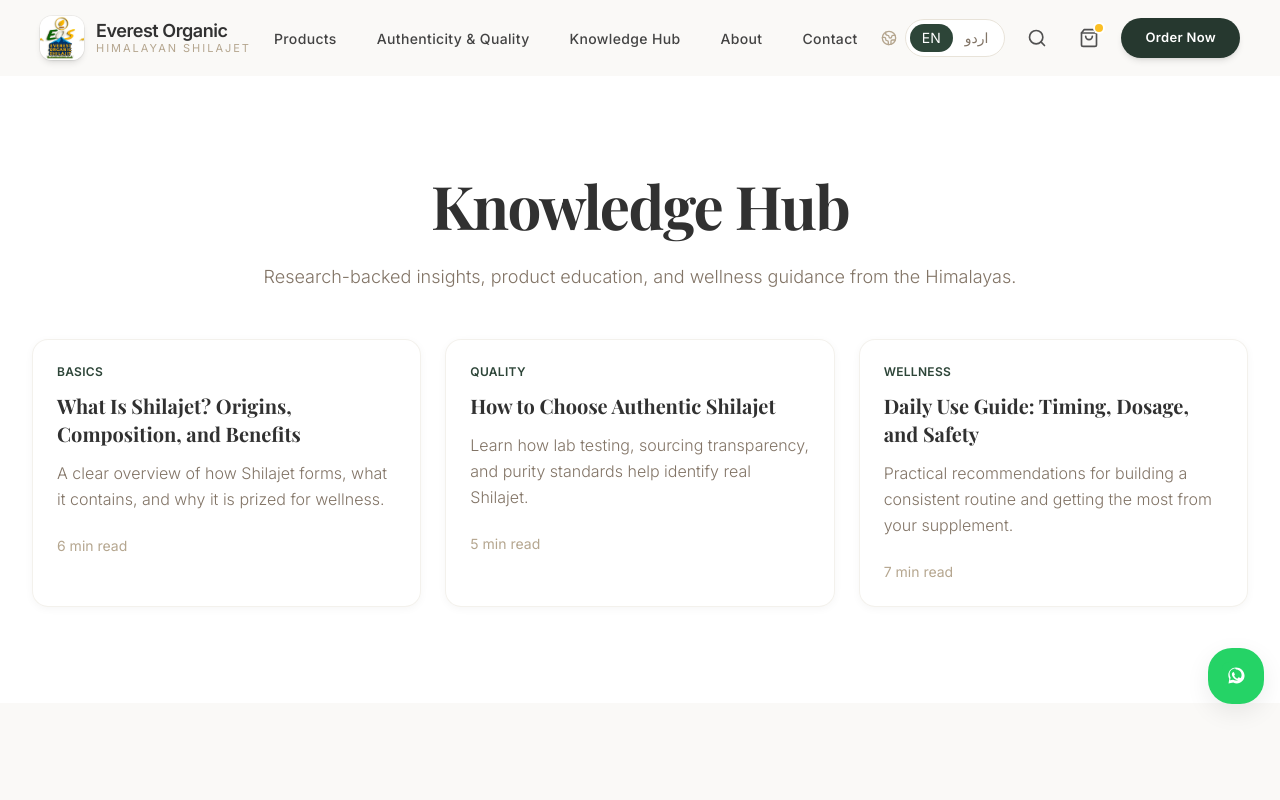
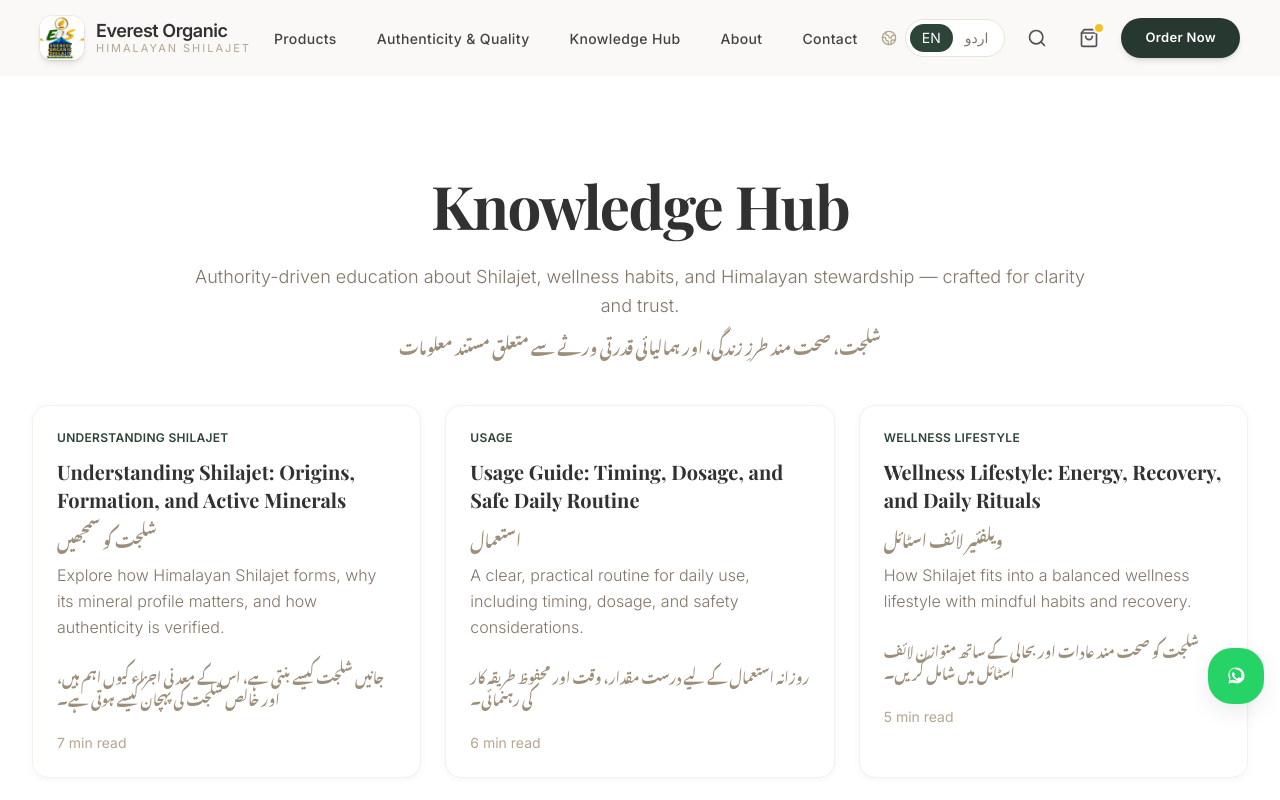
Before and after one commit to alhadiexports0313/everest-app, a Next.js app: page /knowledge-hub in a window 1280 px wide. Shown: the top 800 px of the page. Built offline with nearby package versions, Linux system fonts and the light colour scheme; a web font is replaced by a local one.

Commit message:
feat(knowledge-hub): add Urdu content and update post structure

```diff
--- a/app/knowledge-hub/page.tsx
+++ b/app/knowledge-hub/page.tsx
@@ -1,24 +1,43 @@
 const posts = [
   {
-    title: "What Is Shilajet? Origins, Composition, and Benefits",
-    category: "Basics",
+    title: "Understanding Shilajet: Origins, Formation, and Active Minerals",
+    category: "Understanding Shilajet",
+    readTime: "7 min read",
+    excerpt:
+      "Explore how Himalayan Shilajet forms, why its mineral profile matters, and how authenticity is verified.",
+    urdu: "شلجت کو سمجھیں",
+    excerptUrdu:
+      "جانیں شلجت کیسے بنتی ہے، اس کے معدنی اجزاء کیوں اہم ہیں، اور خالص شلجت کی پہچان کیسے ہوتی ہے۔",
+  },
+  {
+    title: "Usage Guide: Timing, Dosage, and Safe Daily Routine",
+    category: "Usage",
     readTime: "6 min read",
     excerpt:
-      "A clear overview of how Shilajet forms, what it contains, and why it is prized for wellness.",
+      "A clear, practical routine for daily use, including timing, dosage, and safety considerations.",
+    urdu: "استعمال",
+    excerptUrdu:
+      "روزانہ استعمال کے لیے درست مقدار، وقت اور محفوظ طریقہ کار کی رہنمائی۔",
   },
   {
-    title: "How to Choose Authentic Shilajet",
-    category: "Quality",
+    title: "Wellness Lifestyle: Energy, Recovery, and Daily Rituals",
+    category: "Wellness Lifestyle",
     readTime: "5 min read",
     excerpt:
-      "Learn how lab testing, sourcing transparency, and purity standards help identify real Shilajet.",
+      "How Shilajet fits into a balanced wellness lifestyle with mindful habits and recovery.",
+    urdu: "ویلفئیر لائف اسٹائل",
+    excerptUrdu:
+      "شلجت کو صحت مند عادات اور بحالی کے ساتھ متوازن لائف اسٹائل میں شامل کریں۔",
   },
   {
-    title: "Daily Use Guide: Timing, Dosage, and Safety",
-    category: "Wellness",
-    readTime: "7 min read",
+    title: "Respecting Nature: Ethical Harvesting and Mountain Conservation",
+    category: "Nature Respect",
+    readTime: "5 min read",
     excerpt:
-      "Practical recommendations for building a consistent routine and getting the most from your supplement.",
+      "The importance of ethical harvesting, community support, and protecting fragile Himalayan ecosystems.",
+    urdu: "فطرت کا احترام",
+    excerptUrdu:
+      "ذمہ دار طریقے سے حاصل کرنا، مقامی کمیونٹی کی مدد اور ہمالیائی ماحول کی حفاظت کی اہمیت۔",
   },
 ];
 
@@ -31,8 +50,11 @@ export default function KnowledgeHubPage() {
             Knowledge Hub
           </h1>
           <p className="text-lg text-stone-700 leading-relaxed font-light">
-            Research-backed insights, product education, and wellness guidance from the
-            Himalayas.
+            Authority-driven education about Shilajet, wellness habits, and Himalayan
+            stewardship — crafted for clarity and trust.
+          </p>
+          <p className="font-urdu text-base text-stone-600 mt-3">
+            شلجت، صحت مند طرزِ زندگی، اور ہمالیائی قدرتی ورثے سے متعلق مستند معلومات
           </p>
         </div>
         <div className="mt-12 grid grid-cols-1 md:grid-cols-3 gap-6">
@@ -47,9 +69,17 @@ export default function KnowledgeHubPage() {
               <h3 className="font-display text-xl font-bold text-charcoal-900 mb-3">
                 {post.title}
               </h3>
+              {post.urdu && (
+                <p className="font-urdu text-base text-stone-600 mb-3">{post.urdu}</p>
+              )}
               <p className="text-stone-700 leading-relaxed font-light mb-6">
                 {post.excerpt}
               </p>
+              {post.excerptUrdu && (
+                <p className="font-urdu text-sm text-stone-600 leading-relaxed mb-6">
+                  {post.excerptUrdu}
+                </p>
+              )}
               <div className="text-sm text-stone-500">{post.readTime}</div>
             </div>
           ))}
```
